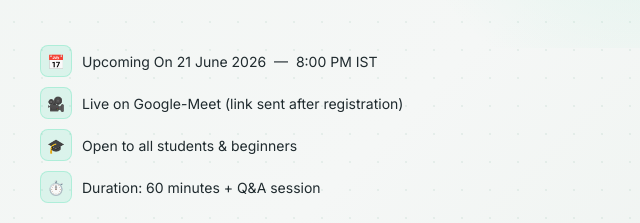
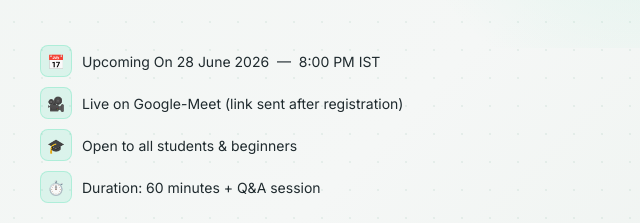
Before and after one commit to niru-31/Landing-page-Skilled-Trader-, a plain HTML site: page index.html in a window 1280 px wide. Shown: the part 552-775 px from the top of the page, 0-640 px from the left. Drawn offline with nearby package versions, Linux system fonts and the light colour scheme.

Commit message:
Update index.html

```diff
--- a/index.html
+++ b/index.html
@@ -56,7 +56,7 @@
       <div class="webinar-meta">
         <div class="meta-item">
           <div class="meta-icon">📅</div>
-          <span>Upcoming On 21 June 2026 &nbsp;—&nbsp; 8:00 PM IST</span>
+          <span>Upcoming On 28 June 2026 &nbsp;—&nbsp; 8:00 PM IST</span>
         </div>
         <div class="meta-item">
           <div class="meta-icon">🎥</div>
```
